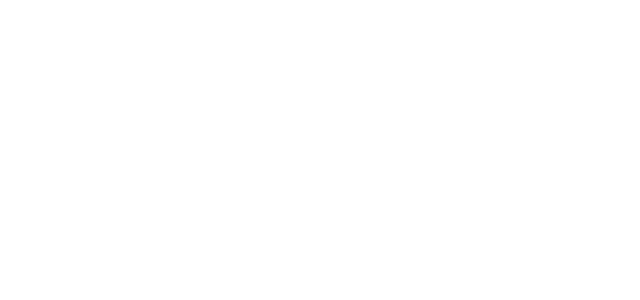
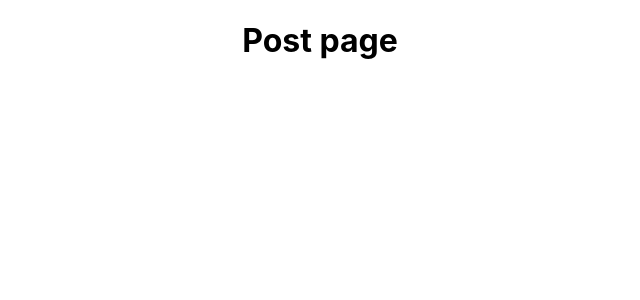
Before and after one commit to rdg1029/ECOmunity-FE, a React (Create React App) app: page /post in a window 1280 px wide. Before the commit this address had no page. Shown: the top 300 px of the page, without its empty margins (320-960 px from the left). Built offline with nearby package versions, Linux system fonts and the light colour scheme.

Commit message:
Add Post.tsx : Add post page

```diff
--- a/src/App.tsx
+++ b/src/App.tsx
@@ -2,6 +2,7 @@ import React from 'react';
 import { Routes, Route } from 'react-router-dom';
 import Main from './pages/Main';
 import Notice from './pages/Notice';
+import Post from './pages/Post';
 import './App.css';
 
 const App: React.FC = () => {
@@ -10,6 +11,7 @@ const App: React.FC = () => {
             <Routes>
                 <Route path='/' element={<Main />} />
                 <Route path='/notice' element={<Notice />} />
+                <Route path='/post' element={<Post />} />
             </Routes>
         </div>
     );
--- /dev/null
+++ b/src/pages/Post.tsx
@@ -0,0 +1,11 @@
+import React from "react";
+
+const Post: React.FC = () => {
+    return (
+        <div>
+            <h1>Post page</h1>
+        </div>
+    );
+}
+
+export default Post;
```
